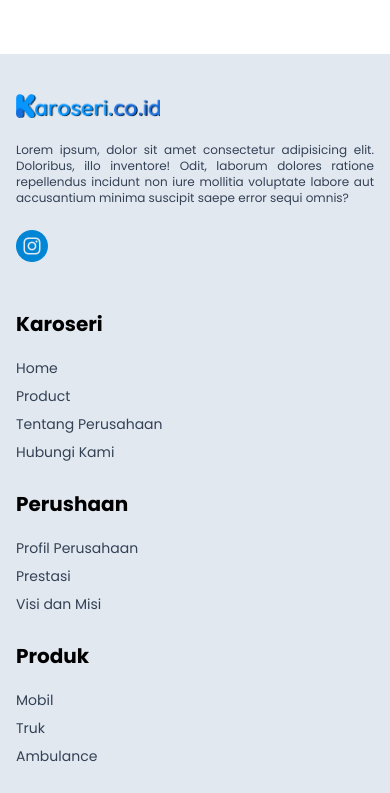
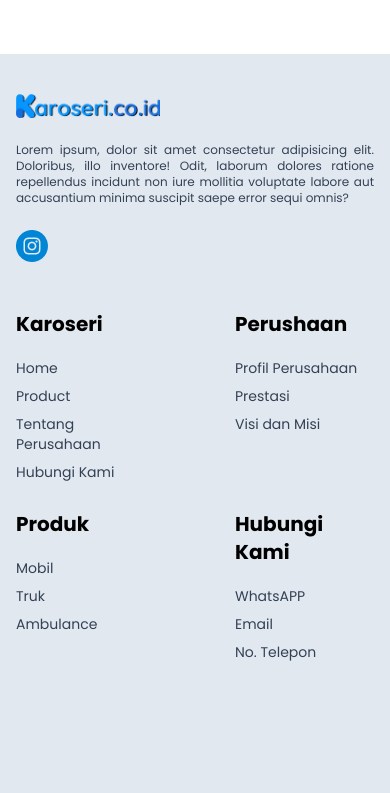
Before and after one commit to ngabulil/karoseri, a React (Vite) app: page / in a window 390 px wide. Shown: the part 6837-7630 px from the top of the page. Built offline with nearby package versions, Linux system fonts and the light colour scheme.

Commit message:
enchance responsive page home footer

```diff
--- a/src/Components/footer/Footer.tsx
+++ b/src/Components/footer/Footer.tsx
@@ -22,9 +22,9 @@ const Footer = () => {
   return (
     <footer>
       <div className="px-12 py-10 bg-slate-200 sm:px-4">
-        <div className="flex gap-x-12 justify-center sm:flex-col sm:gap-y-12 md:grid md:grid-cols-2">
+        <div className="flex gap-x-12 justify-between sm:flex-col sm:gap-y-12 md:grid md:grid-cols-2">
           <LogoWrap />
-          <div className="grid xsml:grid-cols-2 gap-y-6 md:grid md:grid-cols-2">
+          <div className="grid gap-y-6 grid-cols-2 gap-x-20 md:gap-x-0">
             <FooterList data={homeFooter} />
             <FooterList data={perushaanFooter} />
             <FooterList data={productFooter} />
--- a/src/Components/footer/FooterList.tsx
+++ b/src/Components/footer/FooterList.tsx
@@ -6,7 +6,7 @@ interface footerListProps {
 
 const FooterList: React.FC<footerListProps> = ({ data }) => {
   return (
-    <div className='flex flex-col'>
+    <div className='flex flex-col '>
         {data.map((item, i) => (
             <div key={item} className={`${i === 0 ? 'font-bold pb-4 text-xl' : 'font-normal text-sm py-1 text-slate-700'}`}>
                 <p>{item}</p>
```
